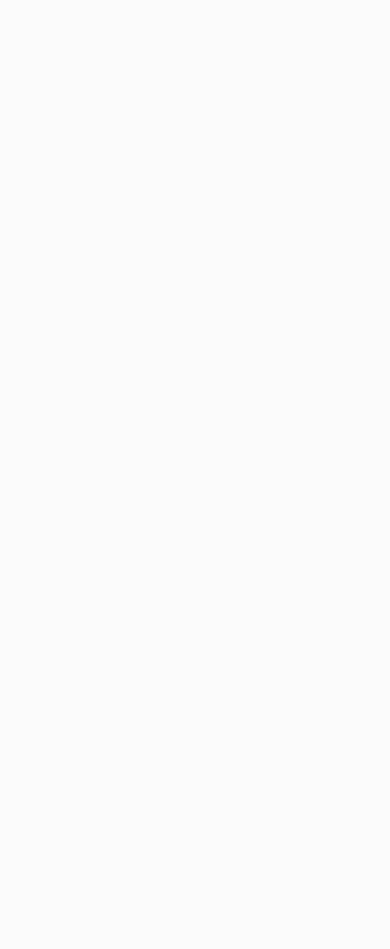
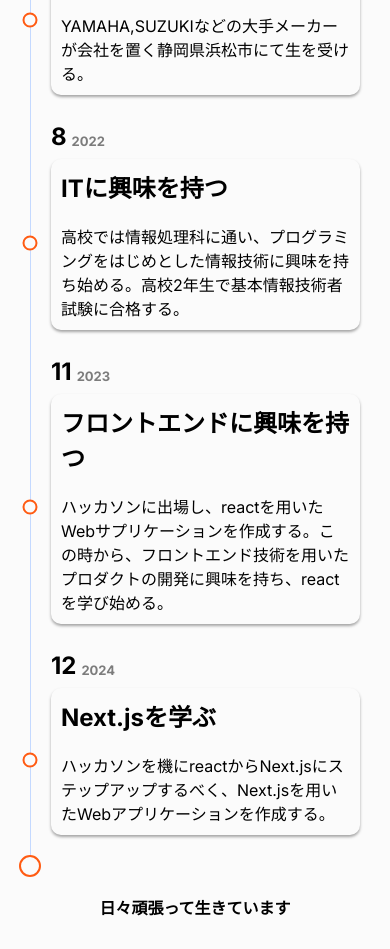
Before and after one commit to mizunoryuki/portfoliov2, a Next.js app: page /aboutme in a window 390 px wide. Shown: the part 1080-2029 px from the top of the page. Before the commit the page ends 994 px from the top, so only its background shows below. Built offline with nearby package versions, Linux system fonts and the light colour scheme.

Commit message:
history追加

```diff
--- a/next.config.ts
+++ b/next.config.ts
@@ -1,9 +1,7 @@
-module.exports = {
-    optimization: {
-        minimize: true, // 最小化を有効にする
-        splitChunks: {
-            chunks: "all", // 共有の依存関係を分割
-            maxSize: 250000, // 分割されたファイルサイズの上限
-        },
-    },
+import type { NextConfig } from "next";
+
+const nextConfig: NextConfig = {
+    /* config options here */
 };
+
+export default nextConfig;
--- a/src/app/aboutme/page.tsx
+++ b/src/app/aboutme/page.tsx
@@ -1,12 +1,14 @@
 import { Aboutme } from "@/components/element/aboutme/Aboutme";
+import { Historylist } from "@/components/element/historylist/Historylist";
 import { Title } from "@/components/element/title/Title";
 
 export default function Page() {
     return (
         <div>
-            <Title text="Aboutme" color="#FF5B12" />
+            <Title text="Aboutme" color="var(--color-aboutme)" />
             <Aboutme />
-            <Title text="History" color="#FF5B12" />
+            <Title text="History" color="var(--color-aboutme)" />
+            <Historylist />
         </div>
     );
 }
--- a/src/app/globals.css
+++ b/src/app/globals.css
@@ -14,6 +14,7 @@
     --background-2: #c4d9ff;
     --background-3: #c5baff;
 
+    --color-aboutme: #ff5b12;
     --color-contact: #2cd2bb;
     --color-product-green: #8efe3f;
     --color-product-purple: #7509c3;
--- a/src/app/page.tsx
+++ b/src/app/page.tsx
@@ -7,7 +7,11 @@ export default function Home() {
         <div className={styles.page}>
             <div>
                 <Contentslist text="自己紹介" more={false}>
-                    <Card text="About me" url="aboutme" />
+                    <Card
+                        text="About me"
+                        url="aboutme"
+                        color="var(--color-aboutme)"
+                    />
                     <Card text="Skills" url="skills" />
                     <Card
                         text="Products"
--- a/src/components/element/history/History.module.scss
+++ b/src/components/element/history/History.module.scss
@@ -0,0 +1,104 @@
+.container {
+    display: flex;
+    flex-direction: row;
+
+    .border {
+        &::before {
+            content: "";
+            border-radius: 50%;
+            width: 15px;
+            height: 15px;
+            border: 2px solid var(--color-aboutme);
+            background-color: var(--background);
+            position: absolute;
+            top: 50%;
+            left: 50%;
+            transform: translate(-50%, -50%);
+            box-sizing: border-box;
+        }
+        position: relative;
+        width: 1px;
+        height: auto;
+        background-color: var(--background-2);
+    }
+    .content {
+        display: flex;
+        flex-direction: row;
+        width: 100%;
+
+        .left {
+            margin-left: 20px;
+            width: 15%;
+
+            display: flex;
+            align-items: center;
+
+            p {
+                text-align: right;
+                display: flex;
+                flex-direction: column;
+                font-size: 2.5rem;
+                font-weight: bold;
+                gap: 0px;
+                margin: 0px;
+                line-height: 1;
+
+                span {
+                    font-size: 1rem;
+                    opacity: 0.5;
+                    text-align: left;
+                }
+            }
+
+            p:hover {
+                scale: 1.05;
+            }
+        }
+        .right {
+            padding: 10px;
+            border-radius: 10px;
+            box-shadow: var(--shadow);
+            width: 70%;
+            margin-bottom: 30px;
+            margin-top: 30px;
+
+            h2 {
+                margin-bottom: 20px;
+            }
+        }
+    }
+}
+
+@media screen and (max-width: 800px) {
+    .container {
+        .content {
+            margin-left: 20px;
+            flex-direction: column;
+            gap: 10px;
+            .left {
+                margin: 0;
+                width: 100%;
+
+                p {
+                    flex-direction: row;
+                    align-items: end;
+                    justify-content: end;
+                    height: fit-content;
+                    font-size: 1.5rem;
+                    gap: 5px;
+
+                    span {
+                        order: 1;
+                        font-size: 13px;
+                        line-height: 1rem;
+                    }
+                }
+            }
+
+            .right {
+                margin-top: 0px;
+                width: 100%;
+            }
+        }
+    }
+}
--- a/src/components/element/history/History.tsx
+++ b/src/components/element/history/History.tsx
@@ -0,0 +1,22 @@
+import styles from "./History.module.scss";
+import { Historyinfo } from "@/types/history";
+export const History = ({ date, title, content }: Historyinfo) => {
+    return (
+        <div className={styles.container}>
+            <div className={styles.border}></div>
+            <div className={styles.content}>
+                <div className={styles.left}>
+                    <p>
+                        <span>{date.year}</span>
+                        {date.month}
+                        {date.day ? `.${date.day}` : ""}
+                    </p>
+                </div>
+                <div className={styles.right}>
+                    <h2>{title}</h2>
+                    <p>{content}</p>
+                </div>
+            </div>
+        </div>
+    );
+};
--- /dev/null
+++ b/src/components/element/historylist/History.module.scss
@@ -0,0 +1,58 @@
+.container {
+    width: 80%;
+
+    margin: 0 auto;
+    //最後の要素の縦線に丸をつける
+    > :last-child {
+        > :nth-child(1) {
+            &::after {
+                position: absolute;
+                content: "";
+                width: 18px;
+                height: 18px;
+                border: 2px solid var(--color-aboutme);
+                background-color: var(--background);
+                border-radius: 50%;
+                transform: translate(-50%, 50%);
+                left: 50%;
+                top: 90%;
+            }
+        }
+    }
+}
+.messageContainer {
+    display: flex;
+    align-items: center;
+    justify-content: center;
+    position: relative;
+    .message {
+        margin-top: 30px;
+        margin-bottom: 30px;
+        text-align: center;
+        font-size: 1rem;
+        opacity: 1;
+
+        &:hover {
+            opacity: 0.5;
+        }
+
+        &:hover + .hide {
+            color: var(--color-aboutme);
+            display: block;
+        }
+    }
+
+    .hide {
+        position: absolute;
+        display: none;
+        font-weight: bold;
+        font-size: 1rem;
+        top: 0;
+    }
+}
+
+@media screen and (max-width: 800px) {
+    .container {
+        width: 100%;
+    }
+}
--- /dev/null
+++ b/src/components/element/historylist/Historylist.tsx
@@ -0,0 +1,25 @@
+import { History } from "../history/History";
+import { Historystack } from "@/const/historystack/Historystack";
+import styles from "./History.module.scss";
+export const Historylist = () => {
+    return (
+        <>
+            <div className={styles.container}>
+                {Historystack.map((value, index) => {
+                    return (
+                        <History
+                            key={index}
+                            date={value.date}
+                            title={value.title}
+                            content={value.content}
+                        />
+                    );
+                })}
+            </div>
+            <div className={styles.messageContainer}>
+                <h2 className={styles.message}>日々頑張って生きています</h2>
+                <p className={styles.hide}>頑張っててえらい👏</p>
+            </div>
+        </>
+    );
+};
--- /dev/null
+++ b/src/const/historystack/Historystack.ts
@@ -0,0 +1,41 @@
+import { Historyinfo } from "@/types/history";
+
+export const Historystack: Historyinfo[] = [
+    {
+        date: {
+            year: 2005,
+            month: 2,
+            day: 9,
+        },
+        title: "生誕",
+        content:
+            "YAMAHA,SUZUKIなどの大手メーカーが会社を置く静岡県浜松市にて生を受ける。",
+    },
+    {
+        date: {
+            year: 2022,
+            month: 8,
+        },
+        title: "ITに興味を持つ",
+        content:
+            "高校では情報処理科に通い、プログラミングをはじめとした情報技術に興味を持ち始める。高校2年生で基本情報技術者試験に合格する。",
+    },
+    {
+        date: {
+            year: 2023,
+            month: 11,
+        },
+        title: "フロントエンドに興味を持つ",
+        content:
+            "ハッカソンに出場し、reactを用いたWebサプリケーションを作成する。この時から、フロントエンド技術を用いたプロダクトの開発に興味を持ち、reactを学び始める。",
+    },
+    {
+        date: {
+            year: 2024,
+            month: 12,
+        },
+        title: "Next.jsを学ぶ",
+        content:
+            "ハッカソンを機にreactからNext.jsにステップアップするべく、Next.jsを用いたWebアプリケーションを作成する。",
+    },
+];
--- /dev/null
+++ b/src/types/history.ts
@@ -0,0 +1,15 @@
+interface Dateinfo {
+    year: number;
+    month: number;
+    day?: number;
+}
+
+export interface Historyinfo {
+    date: Dateinfo;
+    title: string;
+    content: string;
+}
+
+export interface HistoryProps {
+    hitoryinfo: Historyinfo;
+}
```
